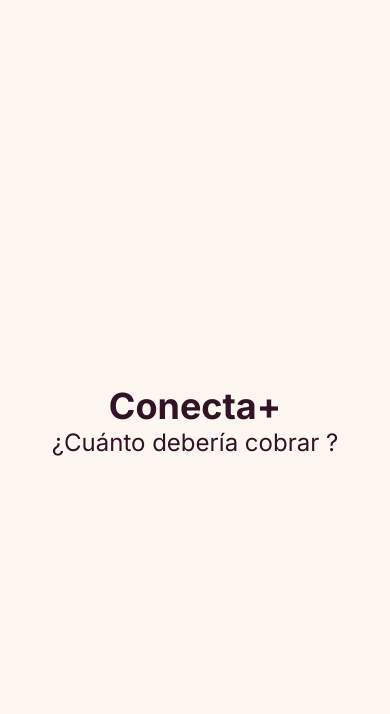
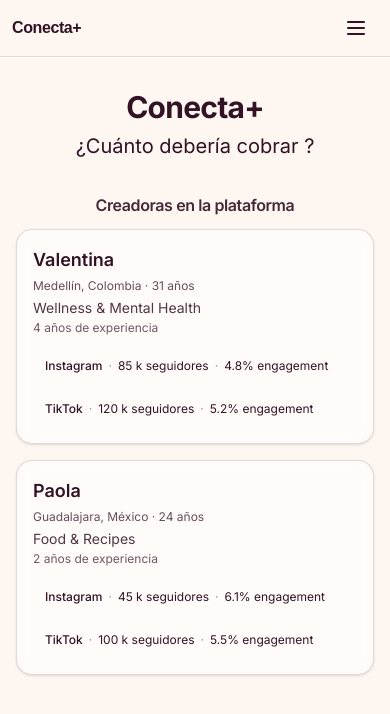
Before and after one commit to daniellanao/conecta-cotiza, a Next.js app: page / in a window 390 px wide. Shown: the top 714 px of the page. Built offline with nearby package versions, Linux system fonts and the light colour scheme.

Commit message:
Navbar and storage data

```diff
--- a/app/layout.tsx
+++ b/app/layout.tsx
@@ -1,5 +1,6 @@
 import type { Metadata } from "next";
 import { Geist, Geist_Mono } from "next/font/google";
+import { Navbar } from "@/components/Navbar";
 import "./globals.css";
 
 const geistSans = Geist({
@@ -27,7 +28,10 @@ export default function RootLayout({
       lang="en"
       className={`${geistSans.variable} ${geistMono.variable} h-full antialiased`}
     >
-      <body className="min-h-full flex flex-col">{children}</body>
+      <body className="flex min-h-full flex-col">
+        <Navbar />
+        <div className="flex min-h-0 flex-1 flex-col">{children}</div>
+      </body>
     </html>
   );
 }
--- a/app/page.tsx
+++ b/app/page.tsx
@@ -1,3 +1,5 @@
+import { CreatorsOnPlatform } from "@/components/creators-on-platform";
+import { storage } from "@/data/storage";
 import { Inter } from "next/font/google";
 
 const inter = Inter({
@@ -8,18 +10,22 @@ const inter = Inter({
 export default function Home() {
   return (
     <div
-      className={`${inter.className} flex min-h-full flex-1 flex-col items-center justify-center px-6`}
+      className={`${inter.className} flex min-h-full flex-1 flex-col items-center px-4 py-8 sm:px-6 sm:py-12`}
       style={{
         backgroundColor: "#fef6f0",
         color: "#321326",
       }}
     >
-      <h1 className="text-4xl font-bold">
-        Conecta+
-      </h1>
-      <p className="max-w-3xl text-center text-2xl leading-snug sm:text-3xl">
-         ¿Cuánto debería cobrar ?
-      </p>
+      <header className="flex w-full max-w-3xl flex-col items-center px-1 text-center">
+        <h1 className="text-3xl font-bold tracking-tight sm:text-4xl md:text-5xl">
+          Conecta+
+        </h1>
+        <p className="mt-2 max-w-3xl text-xl leading-snug sm:text-2xl md:text-3xl">
+          ¿Cuánto debería cobrar ?
+        </p>
+      </header>
+
+      <CreatorsOnPlatform creators={storage.creators} />
     </div>
   );
 }
--- /dev/null
+++ b/components/Navbar.tsx
@@ -0,0 +1,121 @@
+"use client";
+
+import Link from "next/link";
+import { useEffect, useState } from "react";
+
+const navLinks = [
+  { href: "/", label: "Inicio" },
+  { href: "/creadores", label: "Creadores" },
+  { href: "/comparar", label: "Comparar" },
+] as const;
+
+function MenuIcon({ open }: { open: boolean }) {
+  return (
+    <svg
+      className="h-6 w-6"
+      fill="none"
+      stroke="currentColor"
+      strokeWidth={2}
+      strokeLinecap="round"
+      aria-hidden
+      viewBox="0 0 24 24"
+    >
+      {open ? (
+        <>
+          <path d="M6 18L18 6M6 6l12 12" />
+        </>
+      ) : (
+        <>
+          <path d="M4 6h16M4 12h16M4 18h16" />
+        </>
+      )}
+    </svg>
+  );
+}
+
+export function Navbar() {
+  const [menuOpen, setMenuOpen] = useState(false);
+
+  useEffect(() => {
+    if (!menuOpen) return;
+    const mq = window.matchMedia("(min-width: 768px)");
+    const closeIfDesktop = () => {
+      if (mq.matches) setMenuOpen(false);
+    };
+    mq.addEventListener("change", closeIfDesktop);
+    return () => mq.removeEventListener("change", closeIfDesktop);
+  }, [menuOpen]);
+
+  useEffect(() => {
+    if (menuOpen) document.body.style.overflow = "hidden";
+    else document.body.style.overflow = "";
+    return () => {
+      document.body.style.overflow = "";
+    };
+  }, [menuOpen]);
+
+  return (
+    <header
+      className="sticky top-0 z-50 border-b border-[#321326]/12 bg-[#fef6f0]/95 backdrop-blur-sm"
+      style={{ color: "#321326" }}
+    >
+      <nav
+        className="mx-auto flex h-14 max-w-5xl items-center justify-between gap-2 px-3 sm:gap-4 sm:px-6"
+        aria-label="Principal"
+      >
+        <Link
+          href="/"
+          className="min-w-0 shrink truncate py-2 text-base font-semibold tracking-tight transition-opacity hover:opacity-80 sm:text-lg"
+          onClick={() => setMenuOpen(false)}
+        >
+          Conecta+
+        </Link>
+
+        <ul className="hidden items-center gap-1 md:flex md:gap-2">
+          {navLinks.map(({ href, label }) => (
+            <li key={href}>
+              <Link
+                href={href}
+                className="rounded-lg px-3 py-2 text-sm font-medium transition-colors hover:bg-[#321326]/10"
+              >
+                {label}
+              </Link>
+            </li>
+          ))}
+        </ul>
+
+        <button
+          type="button"
+          className="flex shrink-0 rounded-lg p-2.5 transition-colors hover:bg-[#321326]/10 md:hidden"
+          aria-expanded={menuOpen}
+          aria-controls="navbar-mobile-panel"
+          aria-label={menuOpen ? "Cerrar menú" : "Abrir menú"}
+          onClick={() => setMenuOpen((o) => !o)}
+        >
+          <MenuIcon open={menuOpen} />
+        </button>
+      </nav>
+
+      <div
+        id="navbar-mobile-panel"
+        className={`border-t border-[#321326]/12 bg-[#fef6f0] md:hidden ${
+          menuOpen ? "block" : "hidden"
+        }`}
+      >
+        <ul className="flex flex-col px-3 py-2 sm:px-6">
+          {navLinks.map(({ href, label }) => (
+            <li key={href}>
+              <Link
+                href={href}
+                className="block rounded-lg px-3 py-3 text-base font-medium transition-colors hover:bg-[#321326]/10 active:bg-[#321326]/15"
+                onClick={() => setMenuOpen(false)}
+              >
+                {label}
+              </Link>
+            </li>
+          ))}
+        </ul>
+      </div>
+    </header>
+  );
+}
--- /dev/null
+++ b/components/creators-on-platform.tsx
@@ -0,0 +1,84 @@
+import {
+  CREATOR_PLATFORM_IDS,
+  type Creator,
+  type CreatorPlatformId,
+} from "@/models/creator";
+
+const PLATFORM_LABELS: Record<CreatorPlatformId, string> = {
+  instagram: "Instagram",
+  tiktok: "TikTok",
+  youtube: "YouTube",
+  x: "X",
+  linkedin: "LinkedIn",
+};
+
+function formatFollowers(count: number): string {
+  return new Intl.NumberFormat("es-419", {
+    notation: count >= 10000 ? "compact" : "standard",
+    maximumFractionDigits: 1,
+  }).format(count);
+}
+
+function platformsWithStats(creator: Creator) {
+  return CREATOR_PLATFORM_IDS.filter(
+    (id) => creator.platforms[id] != null,
+  ).map((id) => ({
+    id,
+    label: PLATFORM_LABELS[id],
+    followers: creator.platforms[id]!.followers,
+    engagementRate: creator.platforms[id]!.engagementRate,
+  }));
+}
+
+interface CreatorsOnPlatformProps {
+  creators: Creator[];
+}
+
+export function CreatorsOnPlatform({ creators }: CreatorsOnPlatformProps) {
+  return (
+    <section
+      className="mt-8 w-full max-w-2xl sm:mt-12"
+      aria-labelledby="creators-on-platform-heading"
+    >
+      <h2
+        id="creators-on-platform-heading"
+        className="mb-3 text-center text-base font-semibold tracking-tight opacity-90 sm:mb-4 sm:text-lg"
+      >
+        Creadoras en la plataforma
+      </h2>
+      <ul className="flex flex-col gap-4">
+        {creators.map((creator) => (
+          <li key={creator.id}>
+            <article className="rounded-2xl border border-[#321326]/15 bg-white/60 px-4 py-4 shadow-sm backdrop-blur-sm sm:px-5">
+              <header className="flex flex-col gap-1 sm:flex-row sm:flex-wrap sm:items-baseline sm:justify-between sm:gap-2">
+                <h3 className="text-lg font-semibold sm:text-xl">{creator.name}</h3>
+                <p className="text-xs opacity-75 sm:text-sm">
+                  {creator.city}, {creator.country} · {creator.age} años
+                </p>
+              </header>
+              <p className="mt-1 text-sm opacity-85">{creator.niche}</p>
+              <p className="mt-0.5 text-xs opacity-70">
+                {creator.yearsExperience}{" "}
+                {creator.yearsExperience === 1 ? "año" : "años"} de experiencia
+              </p>
+              <ul className="mt-3 flex flex-col gap-2 sm:flex-row sm:flex-wrap">
+                {platformsWithStats(creator).map((p) => (
+                  <li
+                    key={`${creator.id}-${p.id}`}
+                    className="min-w-0 rounded-xl bg-[#321326]/08 px-3 py-2 text-xs leading-relaxed break-words sm:text-sm"
+                  >
+                    <span className="font-medium">{p.label}</span>
+                    <span className="mx-1.5 opacity-50">·</span>
+                    <span>{formatFollowers(p.followers)} seguidores</span>
+                    <span className="mx-1.5 opacity-50">·</span>
+                    <span>{p.engagementRate}% engagement</span>
+                  </li>
+                ))}
+              </ul>
+            </article>
+          </li>
+        ))}
+      </ul>
+    </section>
+  );
+}
--- /dev/null
+++ b/data/creators.seed.ts
@@ -0,0 +1,30 @@
+import type { Creator } from "@/models/creator";
+
+export const creatorsSeed: Creator[] = [
+  {
+    id: "1",
+    name: "Valentina",
+    age: 31,
+    country: "Colombia",
+    city: "Medellín",
+    niche: "Wellness & Mental Health",
+    yearsExperience: 4,
+    platforms: {
+      instagram: { followers: 85000, engagementRate: 4.8 },
+      tiktok: { followers: 120000, engagementRate: 5.2 },
+    },
+  },
+  {
+    id: "2",
+    name: "Paola",
+    age: 24,
+    country: "México",
+    city: "Guadalajara",
+    niche: "Food & Recipes",
+    yearsExperience: 2,
+    platforms: {
+      instagram: { followers: 45000, engagementRate: 6.1 },
+      tiktok: { followers: 100000, engagementRate: 5.5 },
+    },
+  },
+];
--- /dev/null
+++ b/data/storage.ts
@@ -0,0 +1,5 @@
+import { creatorsSeed } from "./creators.seed";
+
+export const storage = {
+  creators: [...creatorsSeed],
+};
--- /dev/null
+++ b/models/creator.ts
@@ -0,0 +1,31 @@
+/** Fixed set of social platforms supported in this demo. */
+export const CREATOR_PLATFORM_IDS = [
+  "instagram",
+  "tiktok",
+  "youtube",
+  "x",
+  "linkedin",
+] as const;
+
+export type CreatorPlatformId = (typeof CREATOR_PLATFORM_IDS)[number];
+
+export interface CreatorPlatformStats {
+  followers: number;
+  engagementRate: number;
+}
+
+/** Only include keys for platforms the creator uses; omit the rest. */
+export type CreatorPlatforms = Partial<
+  Record<CreatorPlatformId, CreatorPlatformStats>
+>;
+
+export interface Creator {
+  id: string;
+  name: string;
+  age: number;
+  country: string;
+  city: string;
+  niche: string;
+  yearsExperience: number;
+  platforms: CreatorPlatforms;
+}
```
